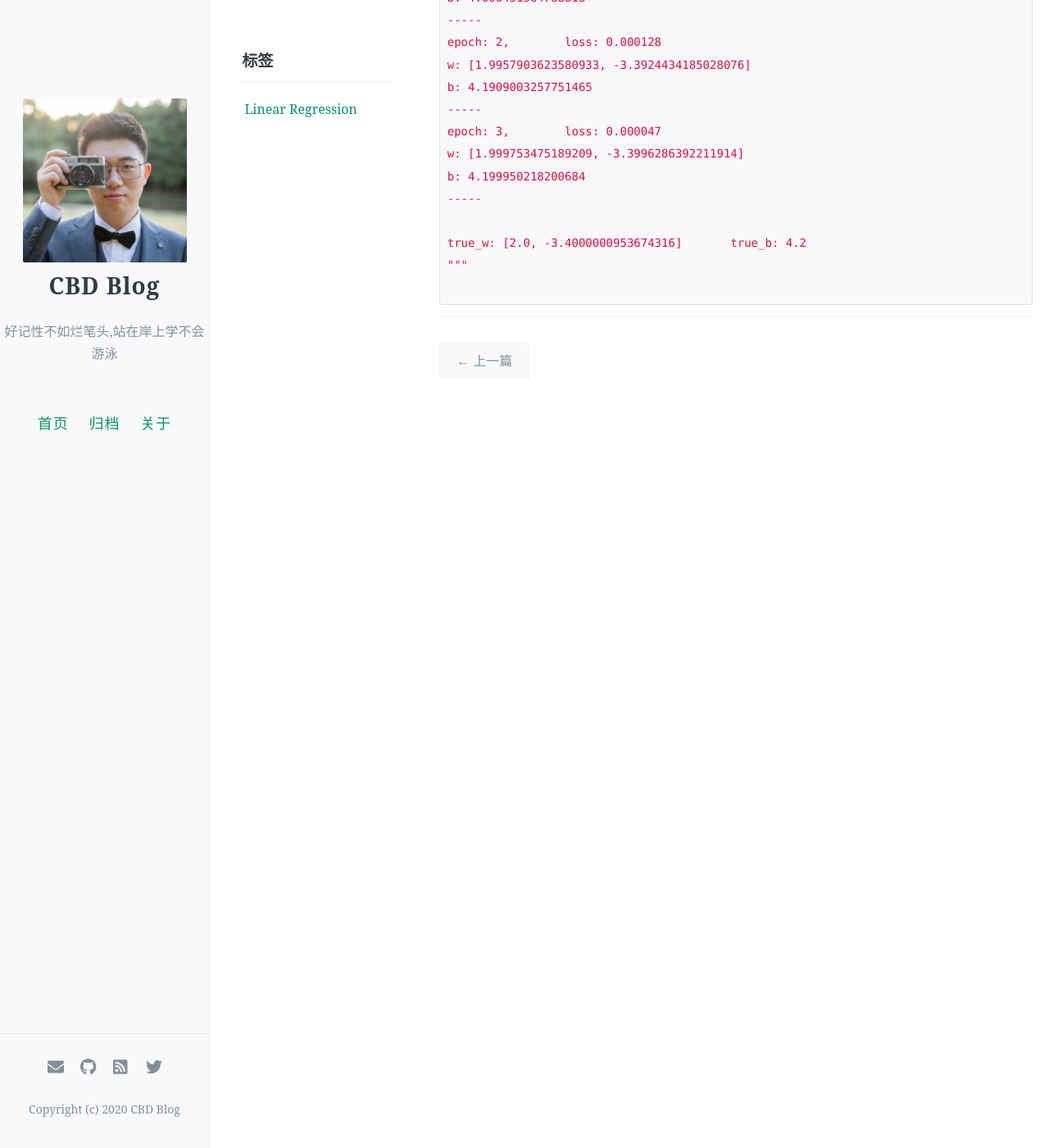
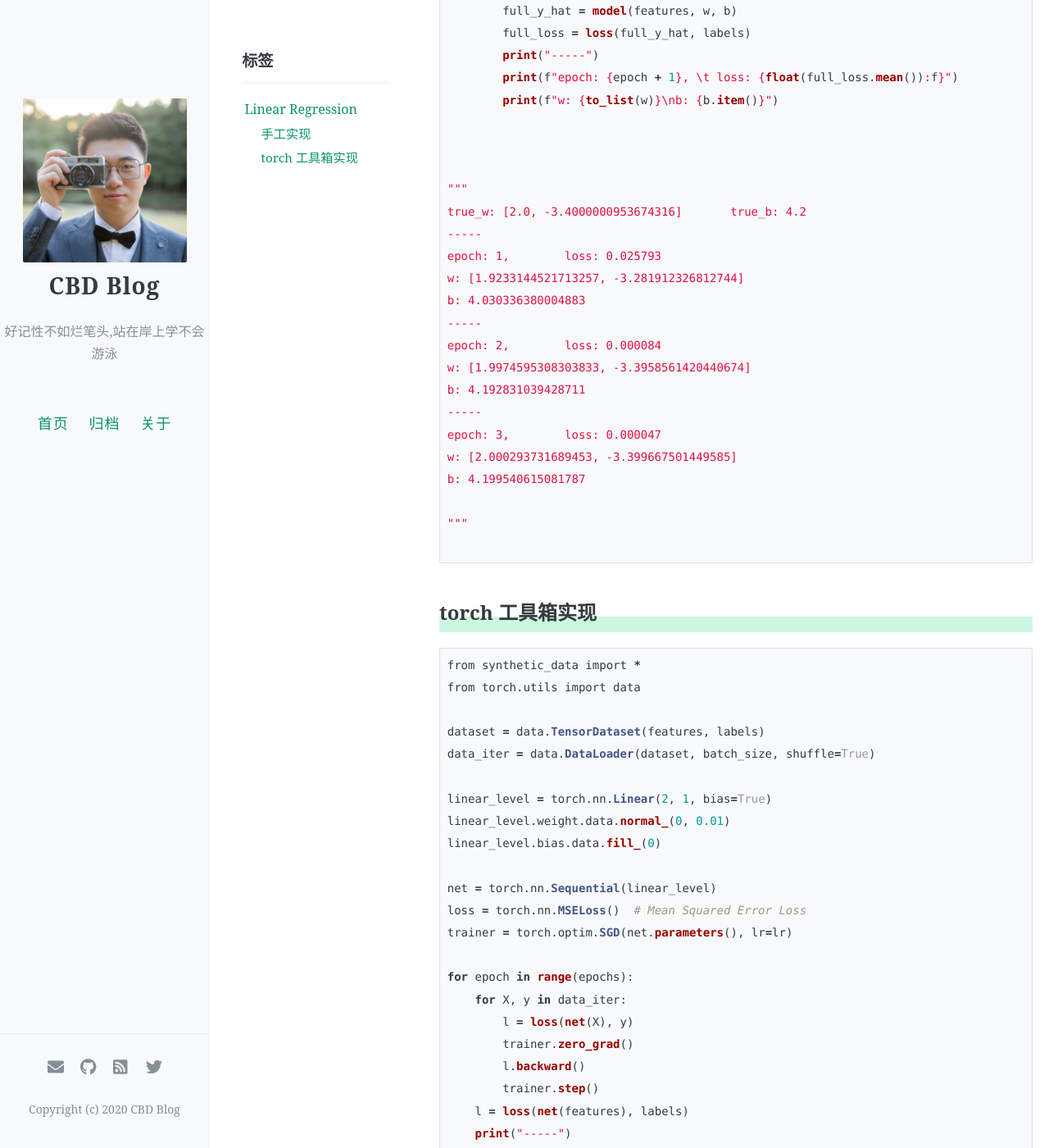
Before and after one commit to icbd/icbd.github.io, a Jekyll site: the page built from _posts/ml/2024-02-18-linear-regression.md, in a window 1280 px wide and 1400 px high, scrolled down 2893 px. Shown: the whole window at 82% size. Built offline with Jekyll 4.4.1, drawn with Linux system fonts in a browser that asks for light colours; comment, search, counter and statistics services are not loaded; some of the changed text lies outside the part shown.

Commit message:
Update 2024-02-18-linear-regression.md

````diff
--- a/_posts/ml/2024-02-18-linear-regression.md
+++ b/_posts/ml/2024-02-18-linear-regression.md
@@ -11,6 +11,8 @@ tags: [Pytorch]
 - 损失函数, 理论上需要求点到线的距离, 为了减少计算量, 只计算 y 轴上的距离;
 - 梯度下降, 理论上需要求出全局梯度下降最快的位置, 为了减少计算量, 只在小批量的范围内求近似解;
 
+> synthetic_data.py
+
 ```python
 import torch
 
@@ -37,8 +39,22 @@ def synthetic_data(w, b, num_examples):
 
 true_w = torch.tensor([2.0, -3.4])
 true_b = 4.2
+print(f"\ntrue_w: {true_w.tolist()} \t true_b: {true_b}")
+
 features, labels = synthetic_data(true_w, true_b, 1000)
 
+batch_size = 10
+lr = 0.03
+epochs = 3
+
+```
+
+## 手工实现
+
+> linear-regression.py
+
+```python
+from synthetic_data import *
 
 def model(X, w, b):
     """model of linear regression"""
@@ -98,27 +111,75 @@ for epoch in range(epochs):
         """观察效果"""
         full_y_hat = model(features, w, b)
         full_loss = loss(full_y_hat, labels)
+        print("-----")
         print(f"epoch: {epoch + 1}, \t loss: {float(full_loss.mean()):f}")
         print(f"w: {to_list(w)}\nb: {b.item()}")
-        print("-----")
 
-print(f"\ntrue_w: {true_w.tolist()} \t true_b: {true_b}")
+
 
 """
-epoch: 1, 	 loss: 0.036817
-w: [1.909234881401062, -3.2400403022766113]
-b: 4.000451564788818
+true_w: [2.0, -3.4000000953674316] 	 true_b: 4.2
 -----
-epoch: 2, 	 loss: 0.000128
-w: [1.9957903623580933, -3.3924434185028076]
-b: 4.1909003257751465
+epoch: 1, 	 loss: 0.025793
+w: [1.9233144521713257, -3.281912326812744]
+b: 4.030336380004883
+-----
+epoch: 2, 	 loss: 0.000084
+w: [1.9974595308303833, -3.3958561420440674]
+b: 4.192831039428711
 -----
 epoch: 3, 	 loss: 0.000047
-w: [1.999753475189209, -3.3996286392211914]
-b: 4.199950218200684
------
+w: [2.000293731689453, -3.399667501449585]
+b: 4.199540615081787
 
-true_w: [2.0, -3.4000000953674316] 	 true_b: 4.2
 """
 
 ```
+
+## torch 工具箱实现
+
+```python
+from synthetic_data import *
+from torch.utils import data
+
+dataset = data.TensorDataset(features, labels)
+data_iter = data.DataLoader(dataset, batch_size, shuffle=True)
+
+linear_level = torch.nn.Linear(2, 1, bias=True)
+linear_level.weight.data.normal_(0, 0.01)
+linear_level.bias.data.fill_(0)
+
+net = torch.nn.Sequential(linear_level)
+loss = torch.nn.MSELoss()  # Mean Squared Error Loss
+trainer = torch.optim.SGD(net.parameters(), lr=lr)
+
+for epoch in range(epochs):
+    for X, y in data_iter:
+        l = loss(net(X), y)
+        trainer.zero_grad()
+        l.backward()
+        trainer.step()
+    l = loss(net(features), labels)
+    print("-----")
+    print(f'epoch {epoch + 1}, loss {l:f}')
+    print(f"w: {net[0].weight.data.tolist()[0]}")
+    print(f"b: {net[0].bias.data.item()}")
+
+"""
+true_w: [2.0, -3.4000000953674316] 	 true_b: 4.2
+-----
+epoch 1, loss 0.000178
+w: [1.9979511499404907, -3.3938117027282715]
+b: 4.193192005157471
+-----
+epoch 2, loss 0.000097
+w: [2.000338554382324, -3.3995237350463867]
+b: 4.199449062347412
+-----
+epoch 3, loss 0.000096
+w: [1.9999287128448486, -3.3999111652374268]
+b: 4.199871063232422
+
+"""
+
+```
````
Also changed, not shown: other parts of _posts/ml/2024-02-18-linear-regression.md (+1 -4 lines).
